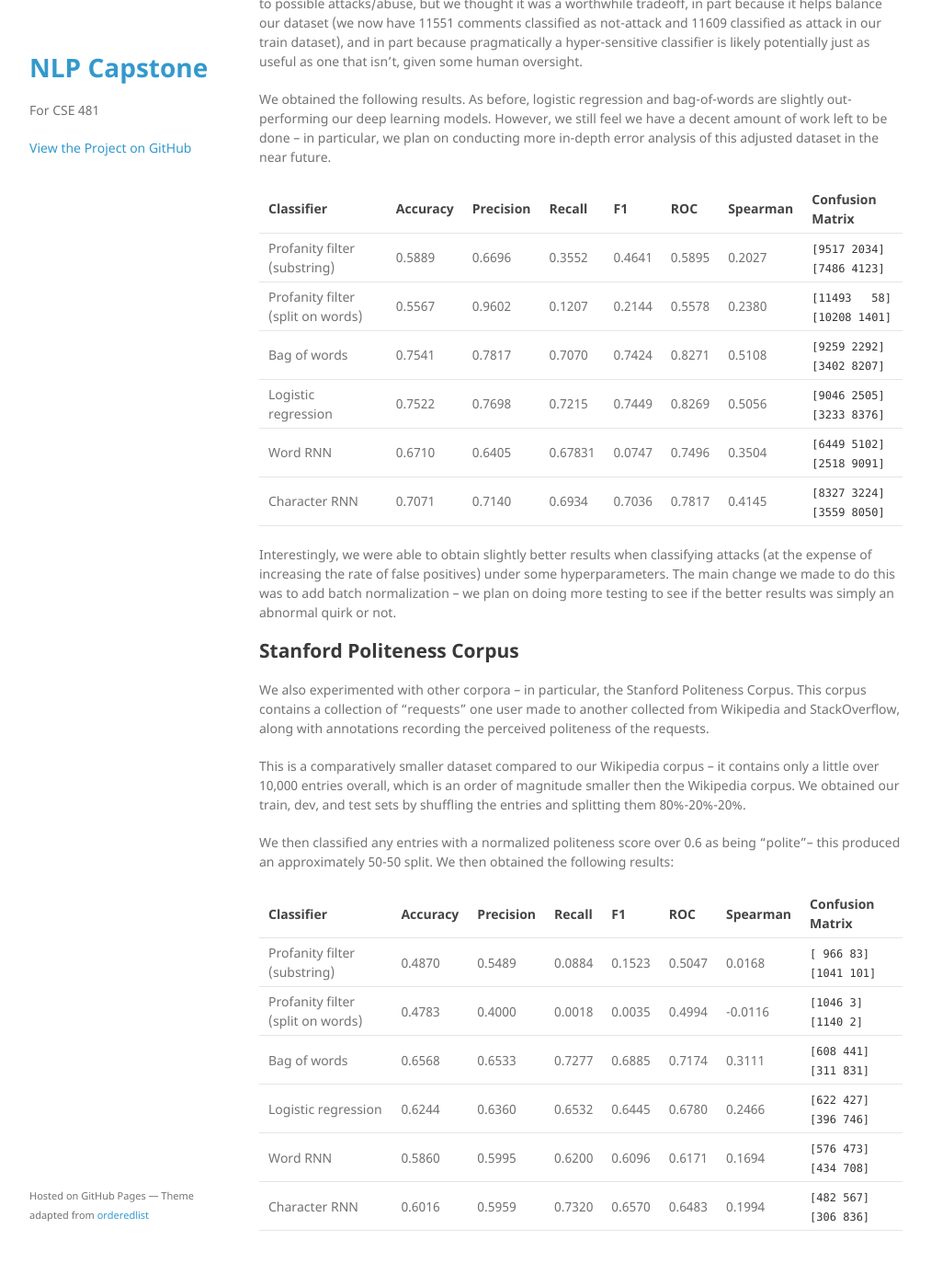
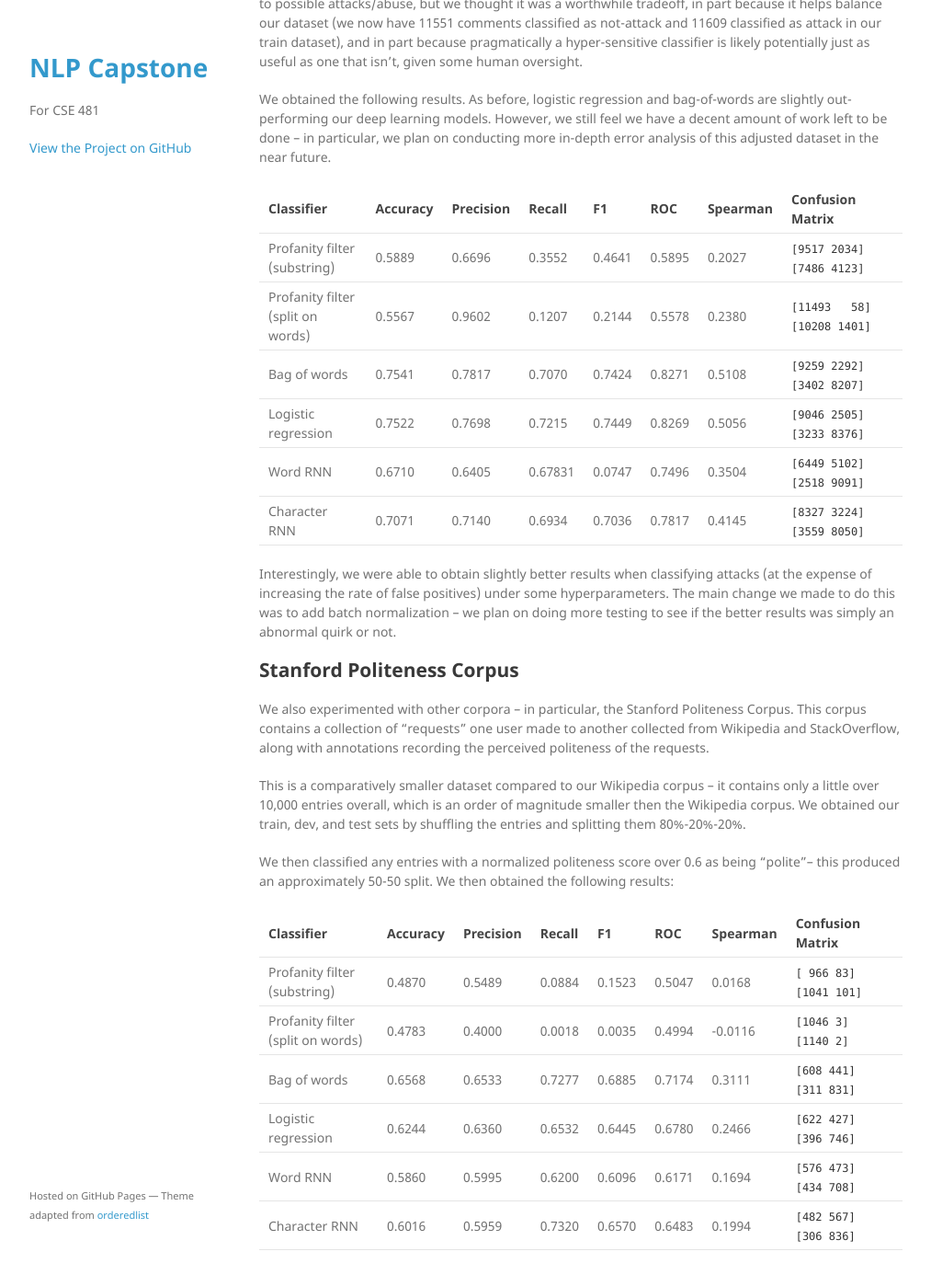
Before and after one commit to Michael0x2a/nlp-capstone, a Jekyll site: the page built from docs/_posts/2017-05-16-week-8.md, in a window 1280 px wide and 1400 px high, scrolled down 1492 px. Shown: the whole window at 92% size, without its empty margins (133-1146 px from the left). Built offline with Jekyll 4.4.1, drawn with Linux system fonts in a browser that asks for light colours; comment, search, counter and statistics services are not loaded.

Commit message:
Change table spacing some more

```diff
--- a/docs/_posts/2017-05-16-week-8.md
+++ b/docs/_posts/2017-05-16-week-8.md
@@ -68,13 +68,13 @@ in-depth error analysis of this adjusted dataset in the near future.
   </thead>
   <tbody>
     <tr>
-      <td>Profanity filter (substring)</td>
+      <td>Profanity filter<br /> (substring)</td>
       <td>0.5889</td><td>0.6696</td><td>0.3552</td>
       <td>0.4641</td><td>0.5895</td><td>0.2027</td>
       <td><code>[9517 2034]</code><br /><code>[7486 4123]</code></td>
     </tr>
     <tr>
-      <td>Profanity filter (split on words)</td>
+      <td>Profanity filter<br /> (split on words)</td>
       <td>0.5567</td><td>0.9602</td><td>0.1207</td>
       <td>0.2144</td><td>0.5578</td><td>0.2380</td>
       <td><code>[11493 &nbsp;&nbsp;58]</code><br /><code>[10208  1401]</code></td>
@@ -86,7 +86,7 @@ in-depth error analysis of this adjusted dataset in the near future.
       <td><code>[9259 2292]</code><br /><code>[3402 8207]</code></td>
     </tr>
     <tr>
-      <td>Logistic regression</td>
+      <td>Logistic<br /> regression</td>
       <td>0.7522</td><td>0.7698</td><td>0.7215</td>
       <td>0.7449</td><td>0.8269</td><td>0.5056</td>
       <td><code>[9046 2505]</code><br /><code>[3233 8376]</code></td>
@@ -143,13 +143,13 @@ We then obtained the following results:
   </thead>
   <tbody>
     <tr>
-      <td>Profanity filter (substring)</td>
+      <td>Profanity filter<br /> (substring)</td>
       <td>0.4870</td><td>0.5489</td><td>0.0884</td>
       <td>0.1523</td><td>0.5047</td><td>0.0168</td>
       <td><code>[ 966   83]</code><br /><code>[1041  101]</code></td>
     </tr>
     <tr>
-      <td>Profanity filter (split on words)</td>
+      <td>Profanity filter<br /> (split on words)</td>
       <td>0.4783</td><td>0.4000</td><td>0.0018</td>
       <td>0.0035</td><td>0.4994</td><td>-0.0116</td>
       <td><code>[1046  3]</code><br /><code>[1140  2]</code></td>
```
